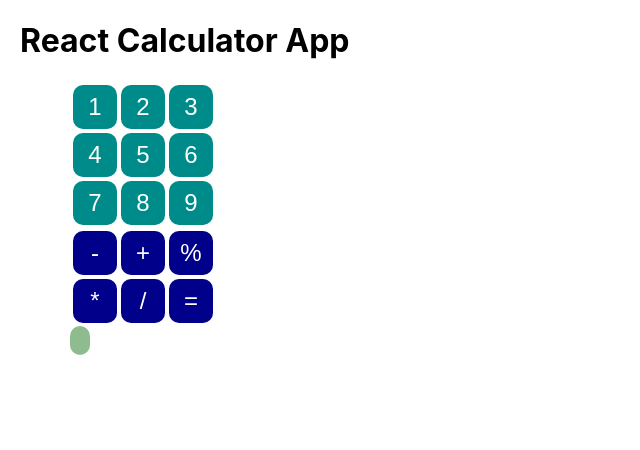
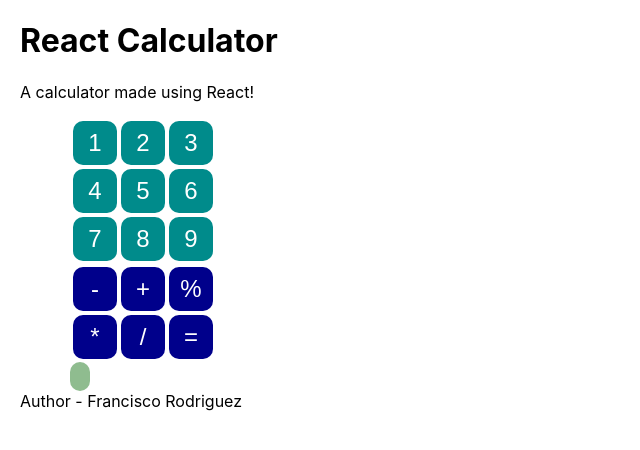
Before and after one commit to CiscoCodex/React-Calculator, a React (Create React App) app: page / in a window 1280 px wide. Shown: the top 450 px of the page, without its empty margins (0-640 px from the left). Built offline with nearby package versions, Linux system fonts and the light colour scheme.

Commit message:
Worked on clearity

```diff
--- a/public/index.html
+++ b/public/index.html
@@ -28,7 +28,12 @@
   </head>
   <body>
     <noscript>You need to enable JavaScript to run this app.</noscript>
+    <div><h1>React Calculator</h1></div>
+    <div>
+      <p>A calculator made using React!</p>
+    </div>
     <div id="root"></div>
+    <div>Author - Francisco Rodriguez</div>
     <!--
       This HTML file is a template.
       If you open it directly in the browser, you will see an empty page.
--- a/src/index.js
+++ b/src/index.js
@@ -102,8 +102,10 @@ class Calculator extends React.Component {
   keyDownFunction(event) {
     var number = event.keyCode - 48;
     if (number >= 0 && number <= 9) {
-      this.setState({ input: this.state.input.concat(number)});
+      this.handleNumberClick(number);
     }
+
+    this.handleNumberClick(event.keyCode);
   }
 
   componentDidMount() {
@@ -164,9 +166,6 @@ class Calculator extends React.Component {
   render() {
     return (
       <div>
-        <div>
-          <h1>React Calculator App</h1>
-        </div>
         <div className="calculator-body">
           <div>
           <Number onClick={i => this.handleNumberClick(i)}/>
```
